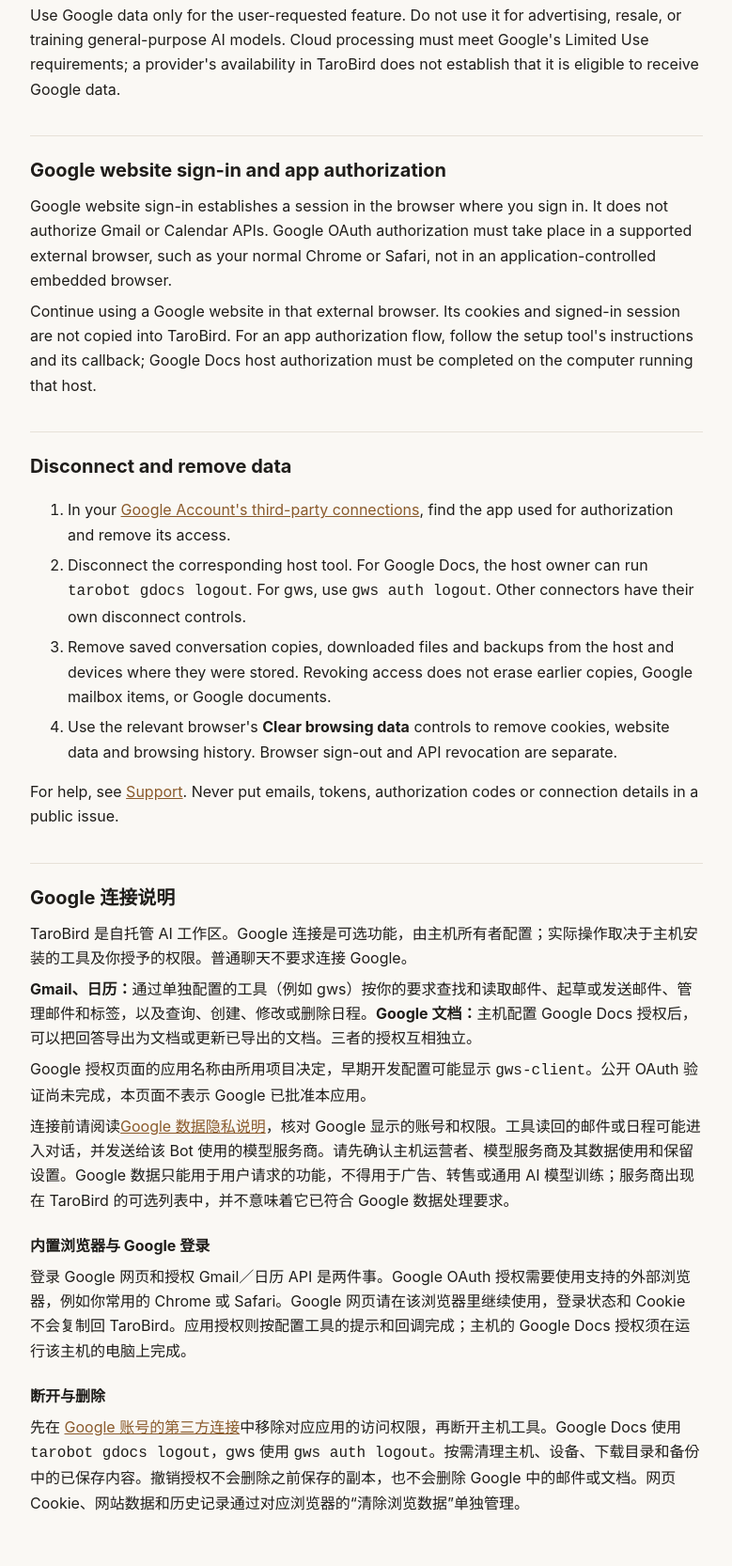
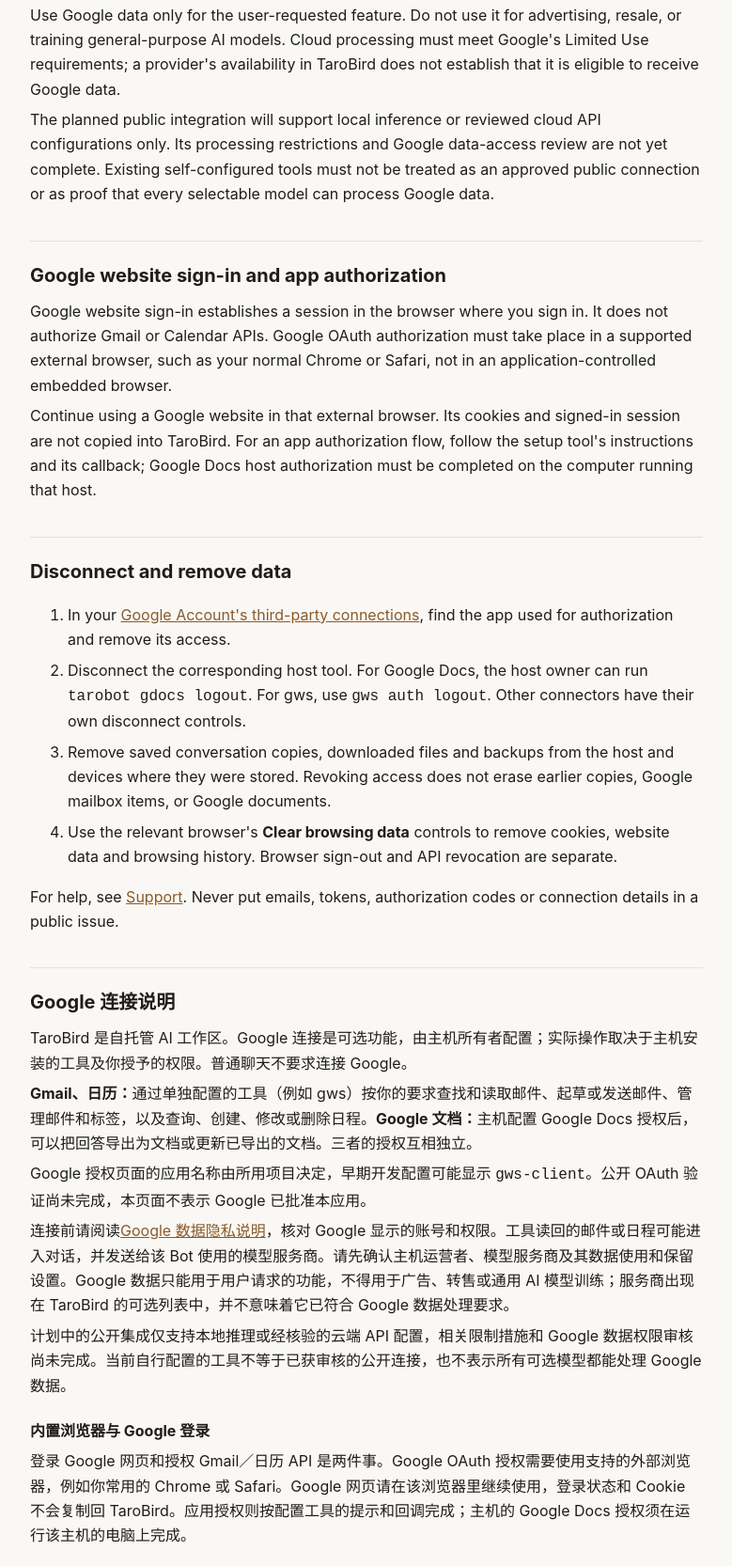
Before and after one commit to cloveric/tarobird-site, a plain HTML site: page google.html in a window 1280 px wide. Shown: the part 963-2629 px from the top of the page at 94% size, without its empty margins (250-1029 px from the left). Drawn offline with Linux system fonts and the light colour scheme.

Commit message:
Clarify eligible processing for public Google integration

```diff
--- a/google.html
+++ b/google.html
@@ -15,6 +15,7 @@
 <h2>Before connecting</h2>
 <p>Read the <a href="privacy.html#google">Google data section of our privacy policy</a>. Review the account and permissions shown by Google. Mail and calendar content returned to an AI agent may be included in the conversation and sent to the model provider selected for that agent. Do not connect an account unless you trust the host operator and have reviewed that provider's data-use and retention settings.</p>
 <p>Use Google data only for the user-requested feature. Do not use it for advertising, resale, or training general-purpose AI models. Cloud processing must meet Google's Limited Use requirements; a provider's availability in TaroBird does not establish that it is eligible to receive Google data.</p>
+<p>The planned public integration will support local inference or reviewed cloud API configurations only. Its processing restrictions and Google data-access review are not yet complete. Existing self-configured tools must not be treated as an approved public connection or as proof that every selectable model can process Google data.</p>
 <h2>Google website sign-in and app authorization</h2>
 <p>Google website sign-in establishes a session in the browser where you sign in. It does not authorize Gmail or Calendar APIs. Google OAuth authorization must take place in a supported external browser, such as your normal Chrome or Safari, not in an application-controlled embedded browser.</p>
 <p>Continue using a Google website in that external browser. Its cookies and signed-in session are not copied into TaroBird. For an app authorization flow, follow the setup tool's instructions and its callback; Google Docs host authorization must be completed on the computer running that host.</p>
@@ -31,6 +32,7 @@
 <p><strong>Gmail、日历：</strong>通过单独配置的工具（例如 gws）按你的要求查找和读取邮件、起草或发送邮件、管理邮件和标签，以及查询、创建、修改或删除日程。<strong>Google 文档：</strong>主机配置 Google Docs 授权后，可以把回答导出为文档或更新已导出的文档。三者的授权互相独立。</p>
 <p>Google 授权页面的应用名称由所用项目决定，早期开发配置可能显示 <code>gws-client</code>。公开 OAuth 验证尚未完成，本页面不表示 Google 已批准本应用。</p>
 <p>连接前请阅读<a href="privacy.html#google-zh">Google 数据隐私说明</a>，核对 Google 显示的账号和权限。工具读回的邮件或日程可能进入对话，并发送给该 Bot 使用的模型服务商。请先确认主机运营者、模型服务商及其数据使用和保留设置。Google 数据只能用于用户请求的功能，不得用于广告、转售或通用 AI 模型训练；服务商出现在 TaroBird 的可选列表中，并不意味着它已符合 Google 数据处理要求。</p>
+<p>计划中的公开集成仅支持本地推理或经核验的云端 API 配置，相关限制措施和 Google 数据权限审核尚未完成。当前自行配置的工具不等于已获审核的公开连接，也不表示所有可选模型都能处理 Google 数据。</p>
 <h3>内置浏览器与 Google 登录</h3>
 <p>登录 Google 网页和授权 Gmail／日历 API 是两件事。Google OAuth 授权需要使用支持的外部浏览器，例如你常用的 Chrome 或 Safari。Google 网页请在该浏览器里继续使用，登录状态和 Cookie 不会复制回 TaroBird。应用授权则按配置工具的提示和回调完成；主机的 Google Docs 授权须在运行该主机的电脑上完成。</p>
 <h3>断开与删除</h3>
```
Also changed, not shown: privacy.html (+2 -0 lines).
